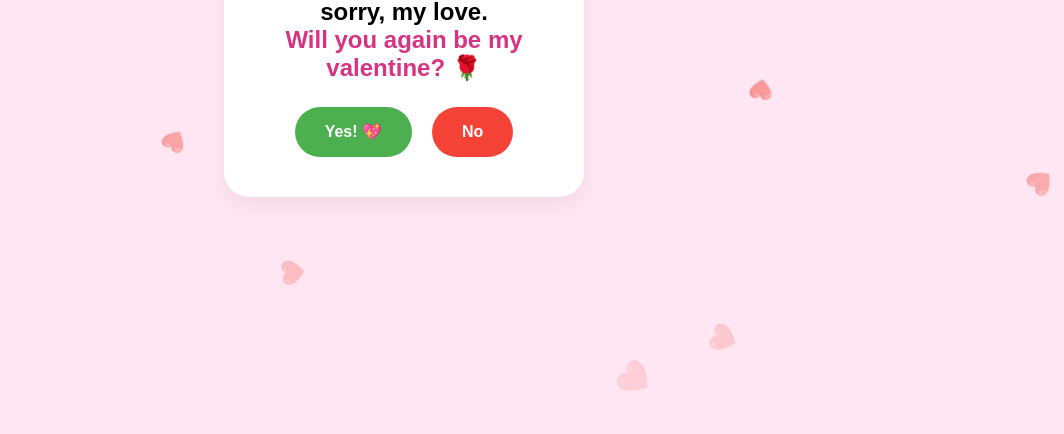
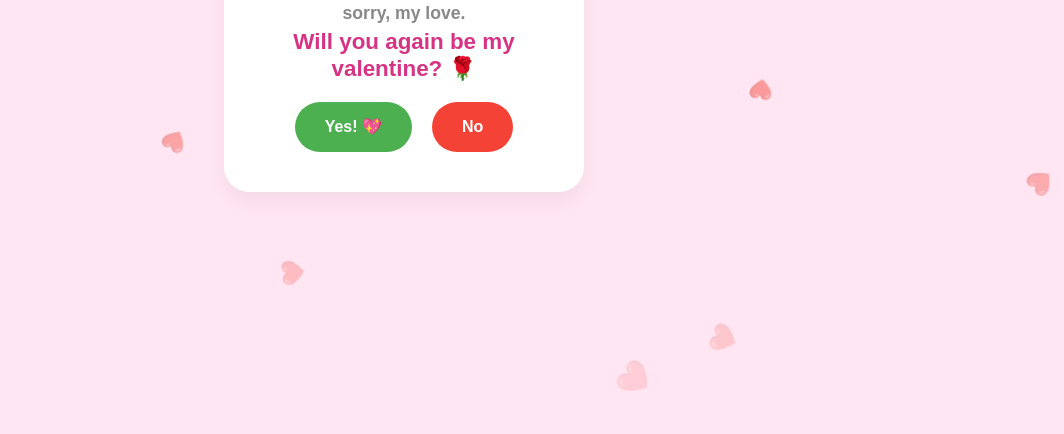
Before and after one commit to paponpc/Valentine, a plain HTML site: page index.html in a window 1280 px wide. Shown: the part 366-800 px from the top of the page, without its empty margins (216-1280 px from the left). Drawn offline with nearby package versions, Linux system fonts and the light colour scheme.

Commit message:
Update style.css

```diff
--- a/style.css
+++ b/style.css
@@ -100,7 +100,18 @@ button {
     z-index: 1;
     animation: fall linear forwards;
 }
+#sorryText {
+    font-size: 1.1rem;
+    color: #888;
+    margin-bottom: 5px;
+}
+h1 {
+    font-size: 1.4rem; /* মোবাইলের জন্য পারফেক্ট সাইজ */
+    color: #d63384;
+    margin-bottom: 20px;
+}
 
 @keyframes fall {
     to { transform: translateY(110vh) rotate(360deg); opacity: 0; }
+
 }
```
